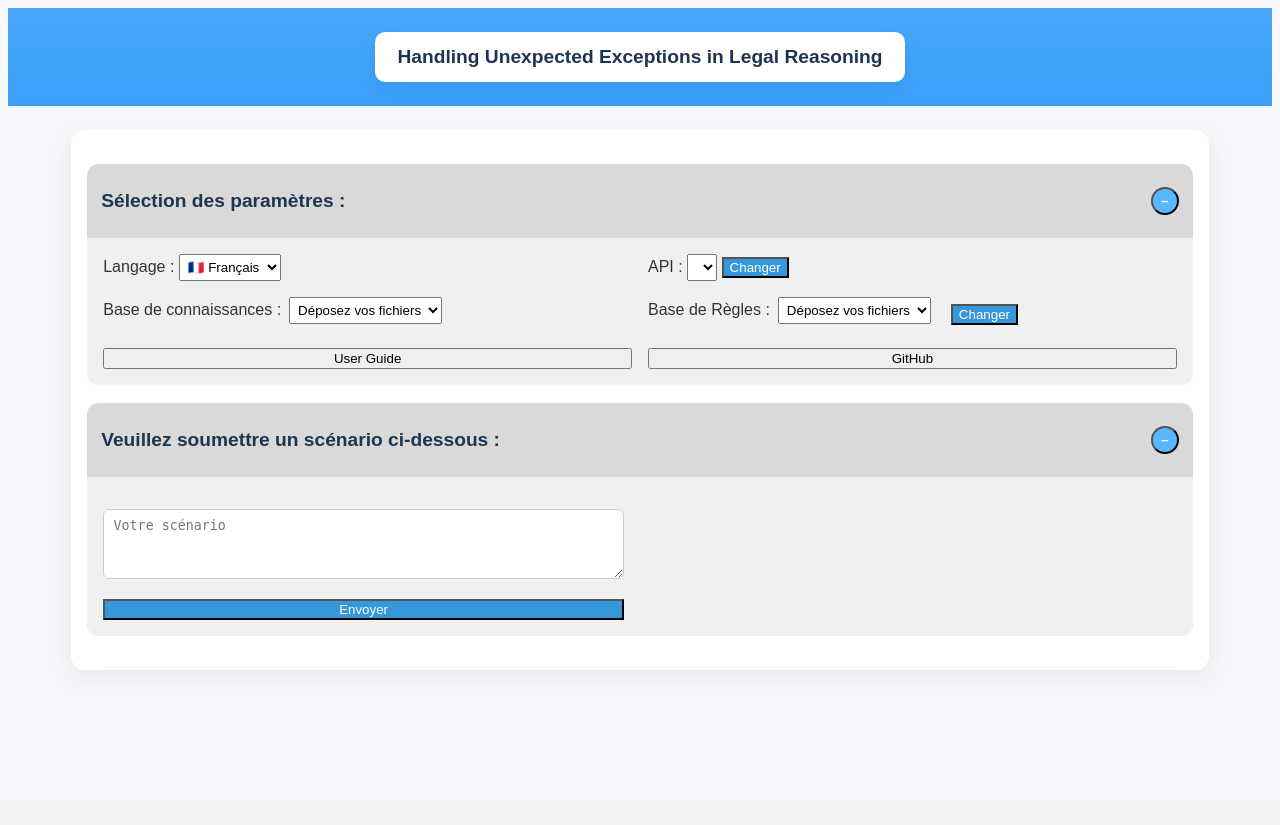
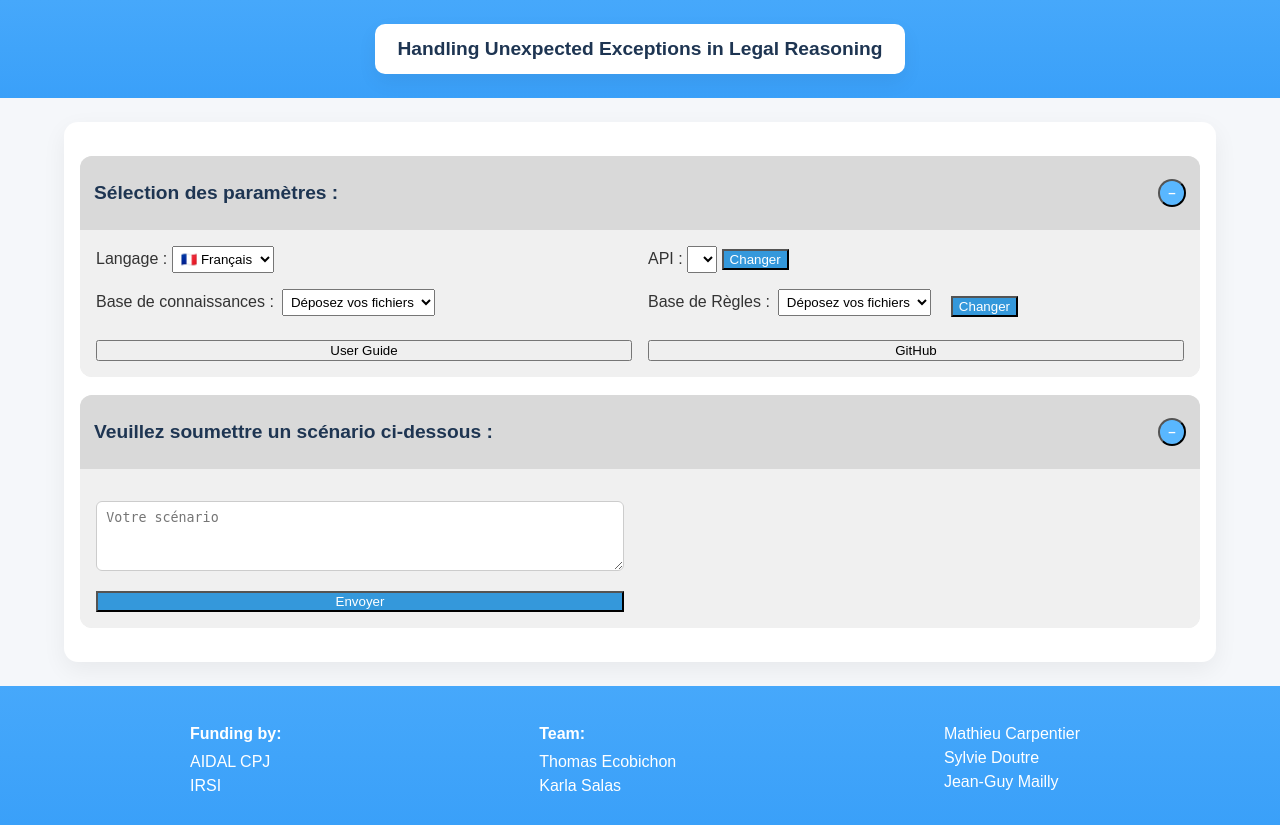
Before and after one commit to Ecobichon-Thomas/Exceptions-Legal-Reasoning, a Python web app: template Templates/Application.html in a window 1280 px wide. Before the commit the page ends 670 px from the top, so only its background shows below. Run offline with Jinja, Linux system fonts and the light colour scheme; the template is opened without the code that fills it, so the values that code supplies are empty.

Commit message:
Add requirements and credits

```diff
--- a/Templates/Application.html
+++ b/Templates/Application.html
@@ -385,4 +385,26 @@
         </main>
         <script src="{{ url_for('static', filename='app.js') }}"></script>
     </body>
+
+<footer>
+  <div class="footer-container">
+    <div class="funding">
+      <h4>Funding by:</h4>
+      <a href="https://www.irit.fr/aidal/">AIDAL CPJ</a>
+      <a href="https://www.ut-capitole.fr/accueil/recherche/irsi-international-research-for-society-institute">IRSI</a>
+    </div>
+    <div>
+      <h4>Team:</h4>
+      <a href="https://www.linkedin.com/in/thomas-ecobichon-59725a23a/">Thomas Ecobichon</a>
+      <a href="https://www.linkedin.com/in/karladsj">Karla Salas</a>
+    </div>
+    <div class="team">
+    <h4></h4>
+
+      <a href="https://www.linkedin.com/in/mathieu-carpentier-30263812b/">Mathieu Carpentier</a>
+      <a href="https://www.linkedin.com/in/sylviedoutre/">Sylvie Doutre</a>
+      <a href="https://www.linkedin.com/in/jeanguymailly/">Jean-Guy Mailly</a>
+    </div>
+  </div>
+</footer>
 </html>
--- /dev/null
+++ b/requirements.txt
@@ -0,0 +1,6 @@
+flask
+flask-babel
+mistralai
+huggingface_hub
+werkzeug
+scipy
--- a/static/Application.css
+++ b/static/Application.css
@@ -92,8 +92,13 @@ em {
 
 body{
     font-family: Arial, sans-serif;
+    margin: 0;
+    min-height: 100vh;
   background: var(--grey-100);
   color: var(--text);
+  display: flex;
+  flex-direction: column;
+  min-height: 100vh;
 }
 
 header{
@@ -126,6 +131,7 @@ header h1{
 }
 
 main{
+  flex: 1;
   display: block;
   width: 90%;
   margin: 24px auto;
@@ -434,3 +440,53 @@ hr.separator{
   background: #e6e6e6;
   margin: 16px 0;
 }
+
+a{
+  color: #fff;
+   margin-right: 10px;
+}
+
+footer{
+  background: linear-gradient(180deg, #46a8fb 0%, #3aa0f9 100%);
+  color: var(--white);
+  padding: 18px;
+}
+
+.footer-container {
+  display: flex;
+  justify-content: space-between;
+  max-width: 900px;
+  margin: 0 auto;
+  flex-wrap: wrap;
+  gap: 20px;
+}
+
+
+footer h4 {
+  margin-bottom: 10px;
+  font-weight: 600;
+}
+
+.team {
+  margin-bottom: 10px;
+}
+
+footer a {
+  display: block;
+  color: var(--white);
+  text-decoration: none;
+  margin-bottom: 6px;
+  transition: color 0.3s ease;
+}
+
+footer a:hover {
+  color: #1e3552;
+  text-decoration: underline;
+}
+
+
+@media (max-width: 600px) {
+  .footer-container {
+    flex-direction: column;
+  }
+}
```
Also changed, not shown: README.md.
